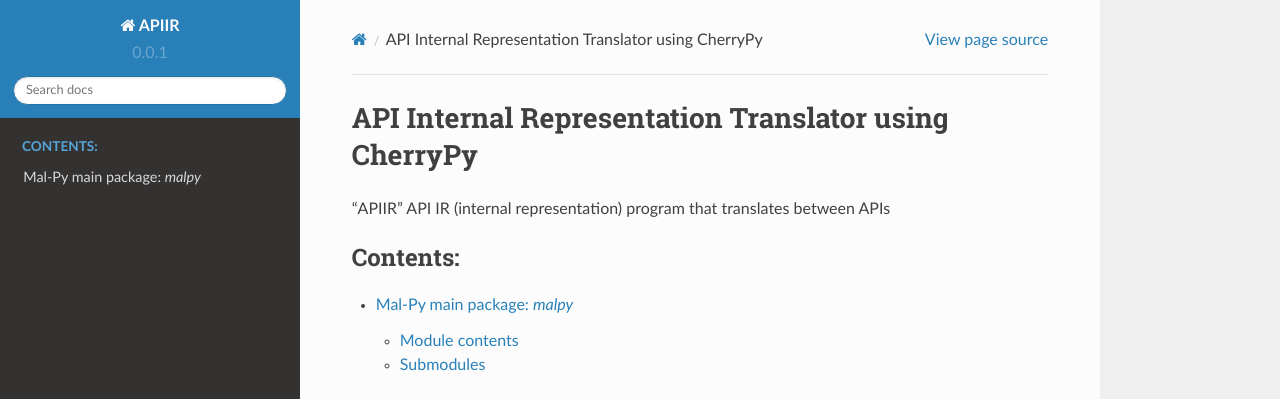
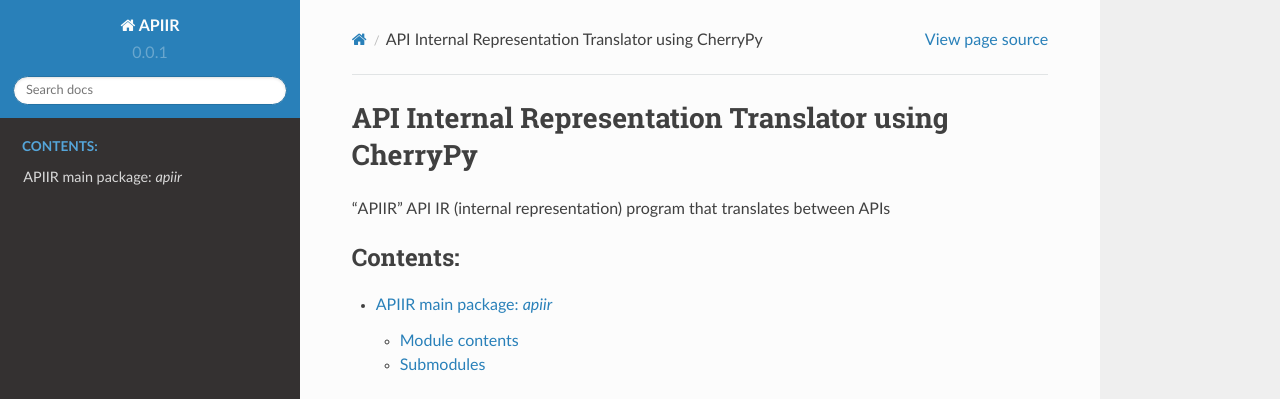
Before and after one commit to LSmith-Zenoscave/APIIR, a Sphinx documentation site: the page built from docs/index.rst, in a window 1280 px wide. Shown: the top 399 px of the page. Built offline with Sphinx 7.4.7 and the Read the Docs theme 2.0.0, drawn with Linux system fonts in a browser that asks for light colours.

Commit message:
Fix docs

```diff
--- a/docs/apiir.rst
+++ b/docs/apiir.rst
@@ -1,5 +1,5 @@
-Mal-Py main package: `malpy`
-============================
+APIIR main package: `apiir`
+===========================
 
 Module contents
 ---------------
```
